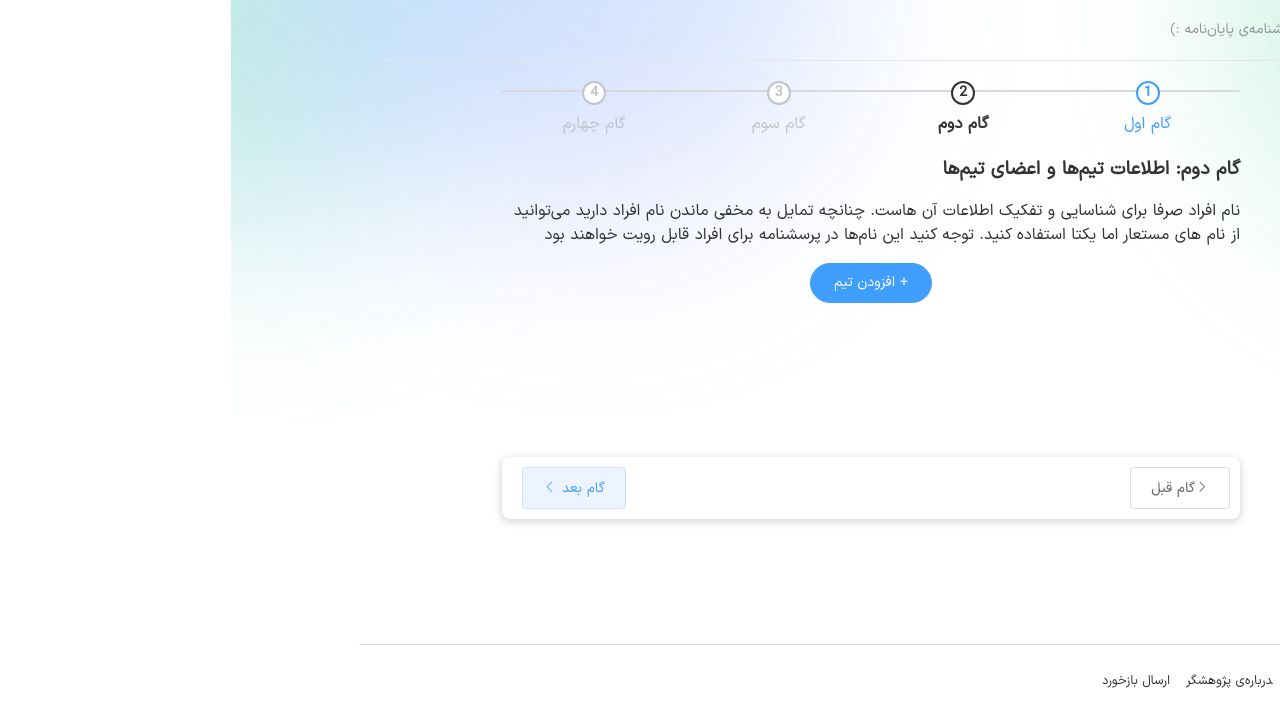
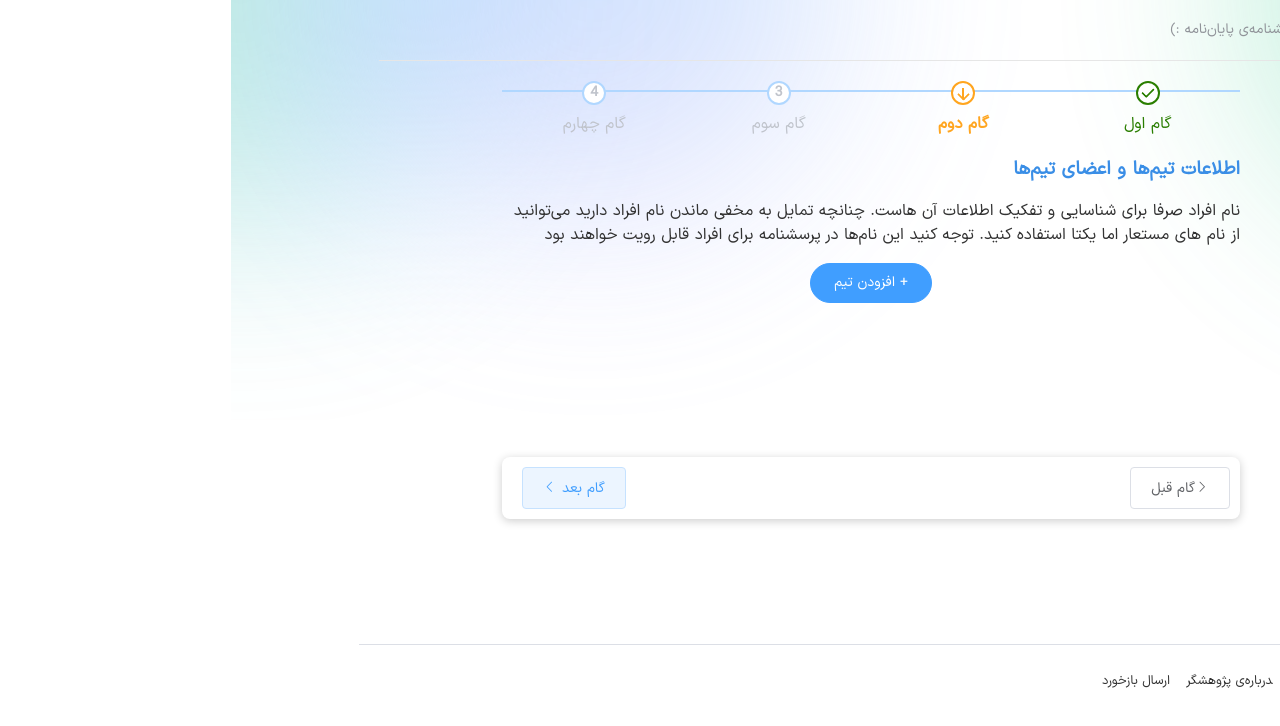
Before and after one commit to ashkantaravati/thesis-survey-app-front, a Vue app: page /register-wizard in a window 1280 px wide. Both pictures are taken after a click on the button "گام بعد". Shown: the top 726 px of the page. Built offline with nearby package versions, Linux system fonts and the light colour scheme.

Commit message:
wizard stepper style

```diff
--- a/src/App.vue
+++ b/src/App.vue
@@ -3,16 +3,10 @@
   <div class="common-layout add-bg">
     <el-container class="body-container">
       <el-header class="header">
-        <el-menu
-          class="el-menu-demo"
-          id="nav"
-          mode="horizontal"
-        >
-          <el-menu-item index="1"
-            >
+        <el-menu class="el-menu-demo" id="nav" mode="horizontal">
+          <el-menu-item index="1">
             <span>پرسشنامه‌ی پایان‌نامه :)</span>
-            </el-menu-item
-          >
+          </el-menu-item>
         </el-menu>
       </el-header>
       <el-main>
@@ -53,7 +47,7 @@ body {
   background: #fff;
   position: relative;
 }
-body::before{
+body::before {
   content: "";
   display: block;
   width: 100%;
@@ -64,10 +58,10 @@ body::before{
   background: url(./assets/images/colorfull-bg.svg) no-repeat 50%;
   transform: translateX(-50%);
   /* z-index: 1; */
-        opacity: .7;
+  opacity: 0.7;
 }
 @media screen and (max-width: 768px) {
-body::before{
+  body::before {
     left: 60%;
     background: url(./assets/images/colorfull-bg.svg) no-repeat 60%;
     transform: translateX(-60%);
@@ -83,7 +77,7 @@ a:focus {
 .el-step__icon-inner {
   font-family: "IRANSansX" !important;
 }
-.el-menu{
+.el-menu {
   background-color: transparent !important;
 }
 
--- a/src/views/RegisterWizard.vue
+++ b/src/views/RegisterWizard.vue
@@ -6,7 +6,7 @@
     <el-step title="گام چهارم"></el-step>
   </el-steps>
   <div class="step-container" v-show="currentStep === 0">
-    <h3><strong>گام اول:</strong> مشخصات سازمان و نماینده</h3>
+    <h3>مشخصات سازمان و نماینده</h3>
 
     <el-form
       :model="ruleForm"
@@ -47,7 +47,7 @@
     </el-form>
   </div>
   <div class="step-container" v-show="currentStep === 1">
-    <h3><strong>گام دوم:</strong> اطلاعات تیم‌ها و اعضای تیم‌ها</h3>
+    <h3>اطلاعات تیم‌ها و اعضای تیم‌ها</h3>
     <p>
       نام افراد صرفا برای شناسایی و تفکیک اطلاعات آن هاست. چنانچه تمایل به مخفی
       ماندن نام افراد دارید می‌توانید از نام های مستعار اما یکتا استفاده کنید.
@@ -123,7 +123,7 @@
     <!-- <el-button @click="goNext"> بازبینی و ثبت نهایی </el-button> -->
   </div>
   <div class="step-container" v-show="currentStep === 2">
-    <h3><strong>گام سوم:</strong> خلاصه‌ی اطلاعات وارد‌شده و بازبینی</h3>
+    <h3>خلاصه‌ی اطلاعات وارد‌شده و بازبینی</h3>
     <el-alert type="warning" :closable="false" class="mb-halfrem">
       <span class="mx-halfrem">نام سازمان: {{ organizationName }}</span>
       <span class="mx-halfrem"> نام شما: {{ repFullName }}</span>
@@ -148,7 +148,7 @@
     <!-- <el-button @click="goNext"> بازبینی و ثبت نهایی </el-button> -->
   </div>
   <div class="step-container" v-show="currentStep === 3">
-    <h3><strong>گام چهارم:</strong> دریافت لینک برای مشارکت تیم‌ها</h3>
+    <h3>دریافت لینک برای مشارکت تیم‌ها</h3>
     <p>
       از وقت که برای تکمیل مرحله ی اول گذاشتید متشکرم. حال می‌توانید با توجه به
       اطلاعات که ثبت نمدید نسبت به ارسال لینک های اختصاص زیر که برای هر کدام از
@@ -284,9 +284,87 @@ export default defineComponent({
   left: 0;
   width: 100%;
   height: 2px;
-  background: #d9d9d9;
+  background: #b0d7ff;
   top: 10px;
 }
+/*#region step numbers style*/
+
+/* is wait */
+.el-step__head.is-wait {
+  border-color: #b0d7ff;
+}
+.el-step__head.is-wait .el-step__icon-inner {
+  transition: 0.3s;
+}
+/* is process */
+.el-step__title.is-process {
+  color: #ffa51f;
+}
+.el-step__head.is-process {
+  border-color: #ffa51f;
+  color: #ffa51f;
+}
+.el-step__head.is-process .el-step__icon-inner {
+  color: #fff;
+  position: relative;
+  transition: 0.3s;
+}
+.el-step__head.is-process .el-step__icon-inner:after {
+  content: "";
+  position: absolute;
+  height: 7px;
+  width: 7px;
+  border: 2px solid #ffa51f;
+  border-width: 0 0 2px 2px;
+  transform: rotate(-45deg);
+  top: 4px;
+  left: 0px;
+  border-radius: 0 0 0 2px;
+  transition: 0.3s;
+}
+.el-step__head.is-process .el-step__icon-inner:before {
+  content: "";
+  position: absolute;
+  height: 10px;
+  width: 5px;
+  border-left: 2px solid #ffa51f;
+  top: 2px;
+  left: 3px;
+  transition: 0.3s;
+}
+@media screen and (max-width: 768px) {
+  .el-step__head.is-process .el-step__icon-inner:before {
+    left: 3.5px;
+  }
+}
+/* is finish */
+.el-step__title.is-finish {
+  color: #2a7e00;
+}
+.el-step__head.is-finish {
+  color: #2a7e00;
+  border-color: #2a7e00;
+}
+.el-step__head.is-finish .el-step__icon-inner {
+  color: #fff;
+  position: relative;
+  transition: 0.3s;
+}
+.el-step__head.is-finish .el-step__icon-inner:after {
+  content: "";
+  position: absolute;
+  height: 5px;
+  width: 10px;
+  border: 2px solid #2a7e00;
+  border-width: 0 0 2px 2px;
+  transform: rotate(-45deg);
+  top: 2px;
+  left: -2px;
+  border-radius: 0 0 0 2px;
+  transition: 0.3s;
+}
+/*#endregion step numbers style*/
+
 .el-step.is-horizontal .el-step__line {
   display: none;
 }
@@ -305,8 +383,12 @@ export default defineComponent({
   bottom: 0;
   margin: 0 auto;
 }
-.el-form-item__error{
+.el-form-item__error {
   left: unset !important;
   right: 0;
 }
+.step-container h3,
+h6 {
+  color: #3a8ee6;
+}
 </style>
```
Lines whose indentation alone changed are shown as unchanged.
